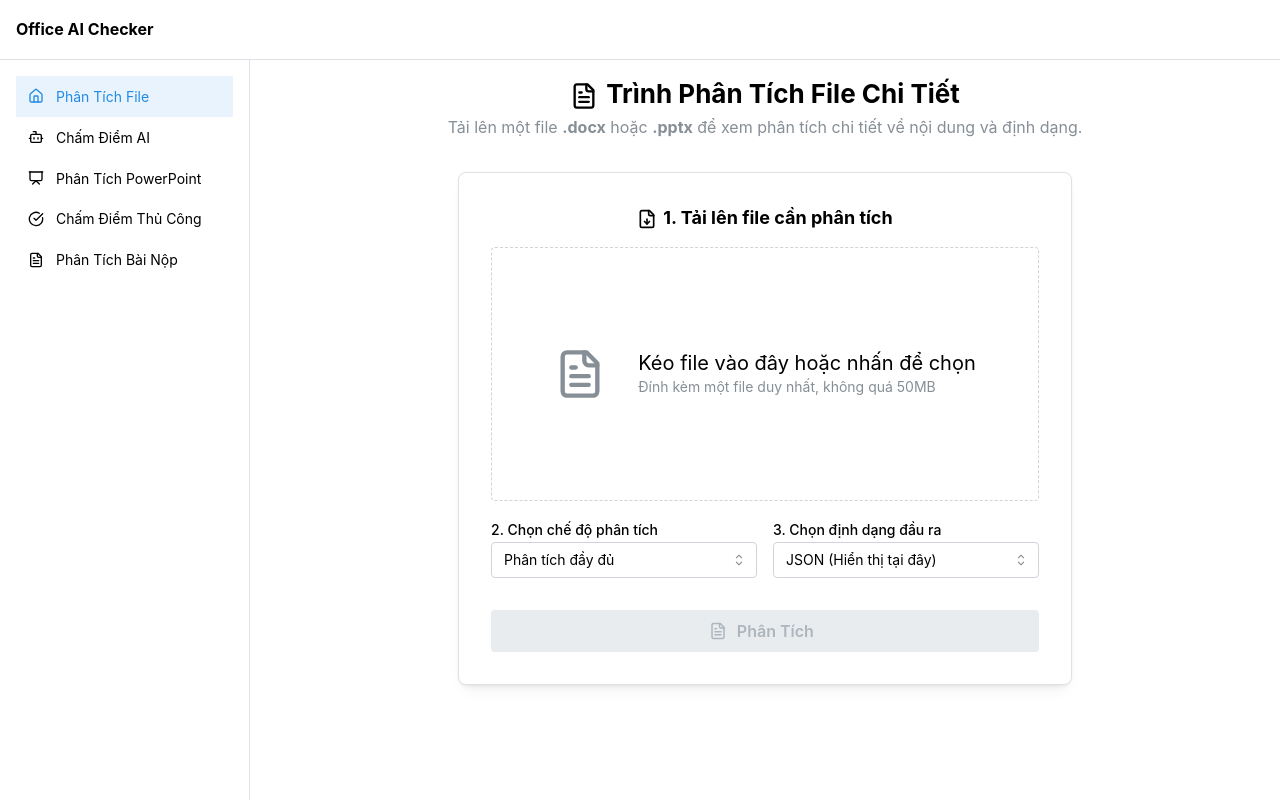
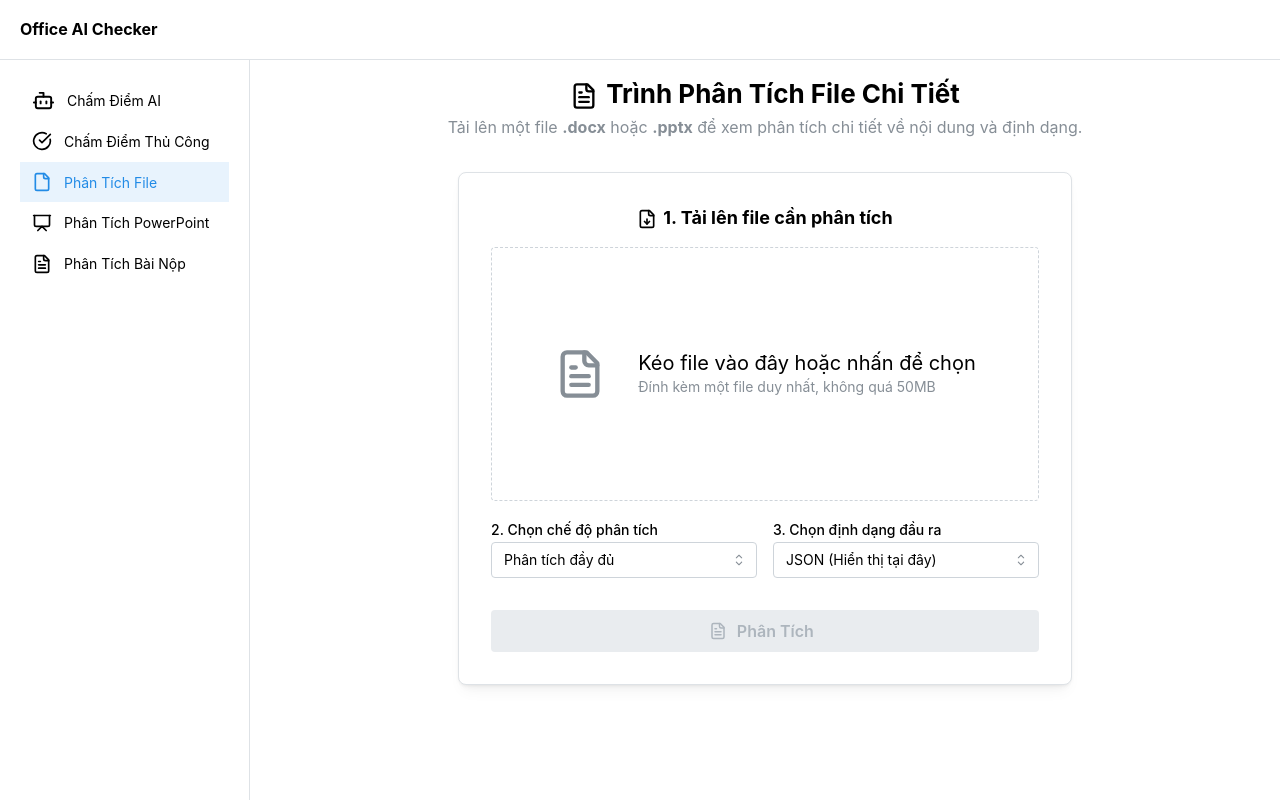
Before and after one commit to HuynhSang2005/office-format-grader, a React (Vite) app in the folder FE/: page / in a window 1280 px wide. Built offline with nearby package versions, Linux system fonts and the light colour scheme.

Commit message:
chore(_root): tiny update and clean up Navbar

```diff
--- a/FE/src/routes/__root.tsx
+++ b/FE/src/routes/__root.tsx
@@ -1,7 +1,7 @@
 import { createRootRoute, Outlet, Link } from '@tanstack/react-router';
 import { TanStackRouterDevtools } from '@tanstack/react-router-devtools';
 import { AppShell, Group, NavLink } from '@mantine/core';
-import { Home, Bot, Presentation, CheckCircle, FileText } from 'lucide-react';
+import { File, Bot, Presentation, CheckCircle, FileText } from 'lucide-react';
 
 export const Route = createRootRoute({
   component: RootComponent,
@@ -16,47 +16,45 @@ function RootComponent() {
         padding="md"
       >
         <AppShell.Header>
-          <Group h="100%" px="md">
-            <span style={{ fontWeight: 700 }}>Office AI Checker</span>
+          <Group h="100%" px="lg">
+            <span style={{ fontWeight: 750 }}>Office AI Checker</span>
           </Group>
         </AppShell.Header>
 
-        <AppShell.Navbar p="md">
-          {/* Sử dụng Link của router với active props để tự động in đậm */}
-          <NavLink
-            component={Link}
-            to="/"
-            label="Phân Tích File"
-            leftSection={<Home size={16} />}
-            // `&.active` là cú pháp của TanStack Router để style link đang active
-            className="[&.active]:font-bold"
-          />
+        <AppShell.Navbar p="lg">
           <NavLink
             component={Link}
             to="/ai-checker"
             label="Chấm Điểm AI"
-            leftSection={<Bot size={16} />}
-            className="[&.active]:font-bold"
-          />
-          <NavLink
-            component={Link}
-            to="/powerpoint-analyzer"
-            label="Phân Tích PowerPoint"
-            leftSection={<Presentation size={16} />}
+            leftSection={<Bot size={23} />}
             className="[&.active]:font-bold"
           />
           <NavLink
             component={Link}
             to="/manual-checker"
             label="Chấm Điểm Thủ Công"
-            leftSection={<CheckCircle size={16} />}
+            leftSection={<CheckCircle size={20} />}
             className="[&.active]:font-bold"
           />
           <NavLink
             component={Link}
+            to="/"
+            label="Phân Tích File"
+            leftSection={<File size={20} />}
+            className="[&.active]:font-bold"
+          />
+            <NavLink
+              component={Link}
+              to="/powerpoint-analyzer"
+              label="Phân Tích PowerPoint"
+              leftSection={<Presentation size={20} />}
+              className="[&.active]:font-bold"
+            />
+          <NavLink
+            component={Link}
             to="/submission-analyzer"
             label="Phân Tích Bài Nộp"
-            leftSection={<FileText size={16} />}
+            leftSection={<FileText size={20} />}
             className="[&.active]:font-bold"
           />
         </AppShell.Navbar>
@@ -66,7 +64,7 @@ function RootComponent() {
         </AppShell.Main>
       </AppShell>
 
-      {/* Thêm công cụ Devtools của Router để dễ dàng debug */}
+      {/* Thêm công cụ Devtools của Tanstack-Router để dễ dàng debug */}
       <TanStackRouterDevtools />
     </>
   );
```
